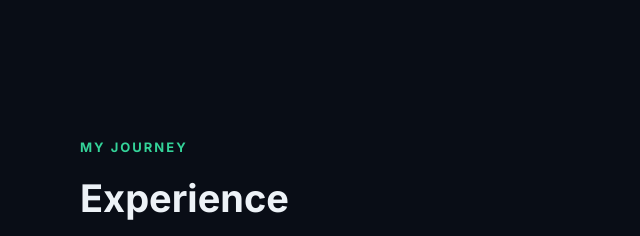
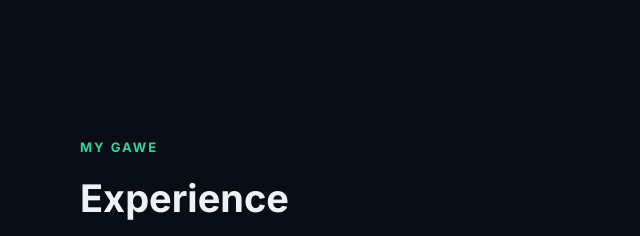
Before and after one commit to mufasyhabudin/portfolio-mufa, a plain HTML site: page index.html in a window 1280 px wide. Shown: the part 1840-2076 px from the top of the page, 0-640 px from the left. Drawn offline with Linux system fonts and the light colour scheme.

```diff
--- a/index.html
+++ b/index.html
@@ -208,7 +208,7 @@
         <div class="container">
 
             <div class="section-heading">
-                <p class="subtitle">MY JOURNEY</p>
+                <p class="subtitle">MY GAWE</p>
                 <h2>Experience</h2>
                 <p>
                     Pengalaman magang dan kegiatan profesional.
```
